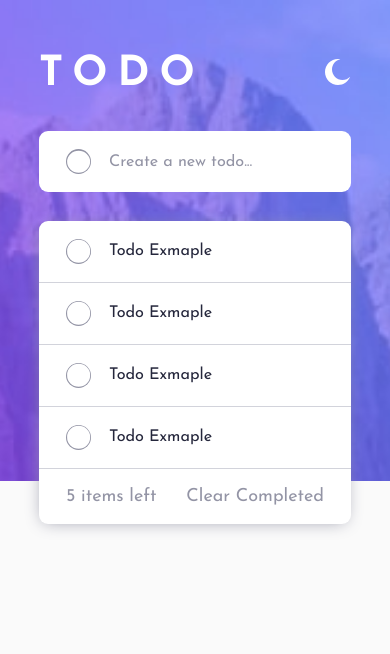
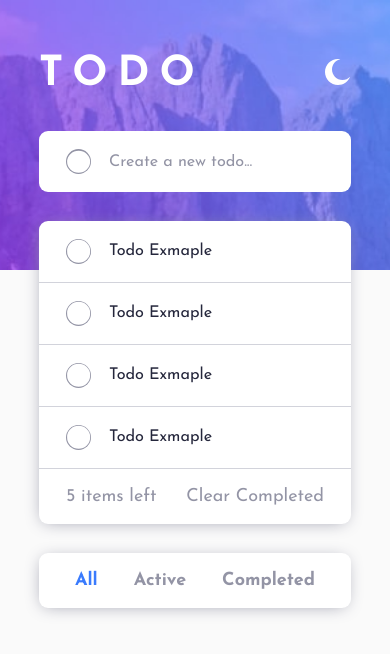
Before and after one commit to AbderrahmaneFadili/todo-app-main-react-app, a React (Create React App) app: page / in a window 390 px wide. Shown: the top 654 px of the page. Built offline with nearby package versions, Linux system fonts and the light colour scheme.

Commit message:
Making the app  responsive for all screens

```diff
--- a/src/components/Layout/Header/Header.styles.js
+++ b/src/components/Layout/Header/Header.styles.js
@@ -1,7 +1,7 @@
 import styled from "styled-components";
 
 export const HeaderWrapper = styled.div`
-  height: 57vh;
+  height: 270px;
   background: var(--bg-image-mobile) no-repeat center/cover;
   padding: 3rem 0 0;
 
@@ -21,6 +21,10 @@ export const HeaderTitle = styled.h1`
   color: var(--title-color);
   letter-spacing: 10px;
   text-transform: uppercase;
+
+  @media screen and (max-width: 340px) {
+    font-size: 2rem;
+  }
 `;
 
 export const ToggleContainer = styled.div``;
--- a/src/components/todos/Filter/Filter.styles.js
+++ b/src/components/todos/Filter/Filter.styles.js
@@ -5,10 +5,10 @@ export const FilterTodos = styled.div`
   justify-content: space-between;
   cursor: pointer;
   font-weight: bold;
-  display: none;
+  color: var(--card-text-color);
 
-  @media screen and (min-width: 768px) {
-    display: block;
+  @media screen and (max-width: 340px) {
+    font-size: 0.8rem;
   }
 `;
 
--- /dev/null
+++ b/src/components/todos/FilterItems/FilterItems.jsx
@@ -0,0 +1,14 @@
+import React from "react";
+import Filter from "../Filter/Filter";
+
+import { FilterItemsWrapper } from "./FilterItems.styles";
+
+const FilterItems = () => {
+  return (
+    <FilterItemsWrapper>
+      <Filter />
+    </FilterItemsWrapper>
+  );
+};
+
+export default FilterItems;
--- /dev/null
+++ b/src/components/todos/FilterItems/FilterItems.styles.js
@@ -0,0 +1,15 @@
+import styled from "styled-components";
+
+export const FilterItemsWrapper = styled.div`
+  margin-top: 1.6rem;
+  background: var(--element-bg);
+  border-radius: 0.5rem;
+  box-shadow: -1px 2px 17px -5px var(--card-shadow);
+  padding: 1rem 1.5rem;
+  display: flex;
+  justify-content: center;
+
+  @media screen and (min-width: 768px) {
+    display: none;
+  }
+`;
--- a/src/components/todos/Todo/Todo.styles.js
+++ b/src/components/todos/Todo/Todo.styles.js
@@ -20,6 +20,10 @@ export const TodoText = styled.span`
   color: var(--todo-text-color);
   font-size: 0.9rem;
   cursor: pointer;
+
+  @media screen and (max-width: 340px) {
+    font-size: 0.7rem;
+  }
 `;
 
 export const RemoveIcon = styled.img`
--- a/src/components/todos/TodoFooter/TodoFooter.jsx
+++ b/src/components/todos/TodoFooter/TodoFooter.jsx
@@ -4,13 +4,17 @@ import {
   ClearCompleted,
   ItemsCount,
   TodoFooterWrapper,
+  FilterContainer,
 } from "./TodoFooter.styles";
 
 const TodoFooter = () => {
   return (
     <TodoFooterWrapper>
       <ItemsCount>5 items left</ItemsCount>
-      <Filter />
+      <FilterContainer>
+        <Filter />
+      </FilterContainer>
+
       <ClearCompleted>Clear Completed</ClearCompleted>
     </TodoFooterWrapper>
   );
--- a/src/components/todos/TodoFooter/TodoFooter.styles.js
+++ b/src/components/todos/TodoFooter/TodoFooter.styles.js
@@ -6,9 +6,21 @@ export const TodoFooterWrapper = styled.div`
   display: flex;
   justify-content: space-between;
   color: var(--card-text-color);
+
+  @media screen and (max-width: 340px) {
+    font-size: 0.7rem;
+  }
 `;
 
 export const ItemsCount = styled.span``;
+
+export const FilterContainer = styled.div`
+  display: none;
+
+  @media screen and (min-width: 768px) {
+    display: block;
+  }
+`;
 
 export const ClearCompleted = styled.span`
   cursor: pointer;
--- a/src/components/todos/TodoInput/TodoInput.styles.js
+++ b/src/components/todos/TodoInput/TodoInput.styles.js
@@ -22,4 +22,8 @@ export const TextInput = styled.input`
   &::placeholder {
     color: var(--input-placeholder);
   }
+
+  @media screen and (max-width: 340px) {
+    font-size: 0.7rem;
+  }
 `;
--- a/src/components/todos/TodosList/TodosList.jsx
+++ b/src/components/todos/TodosList/TodosList.jsx
@@ -2,8 +2,11 @@ import React from "react";
 import { TodosItems, TodosListWrapper } from "./TodosList.styles";
 import Todo from "../../todos/Todo/Todo";
 import TodoFooter from "../TodoFooter/TodoFooter";
+import FilterItems from "../FilterItems/FilterItems";
+
 const TodosList = () => {
   return (
+    <>
       <TodosListWrapper>
         <TodosItems>
           <Todo />
@@ -13,6 +16,8 @@ const TodosList = () => {
         </TodosItems>
         <TodoFooter />
       </TodosListWrapper>
+      <FilterItems />
+    </>
   );
 };
 
```
Lines whose indentation alone changed are shown as unchanged.
